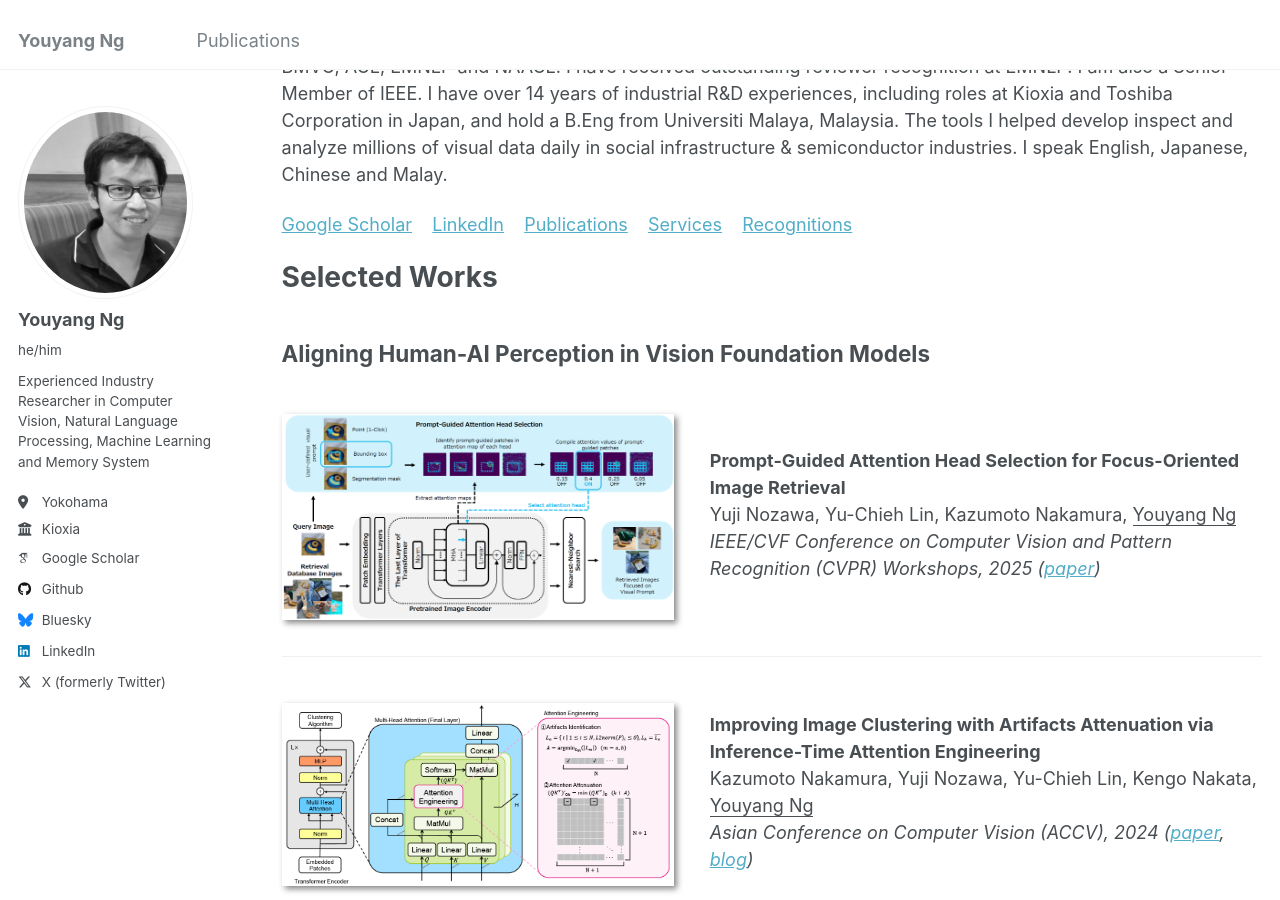
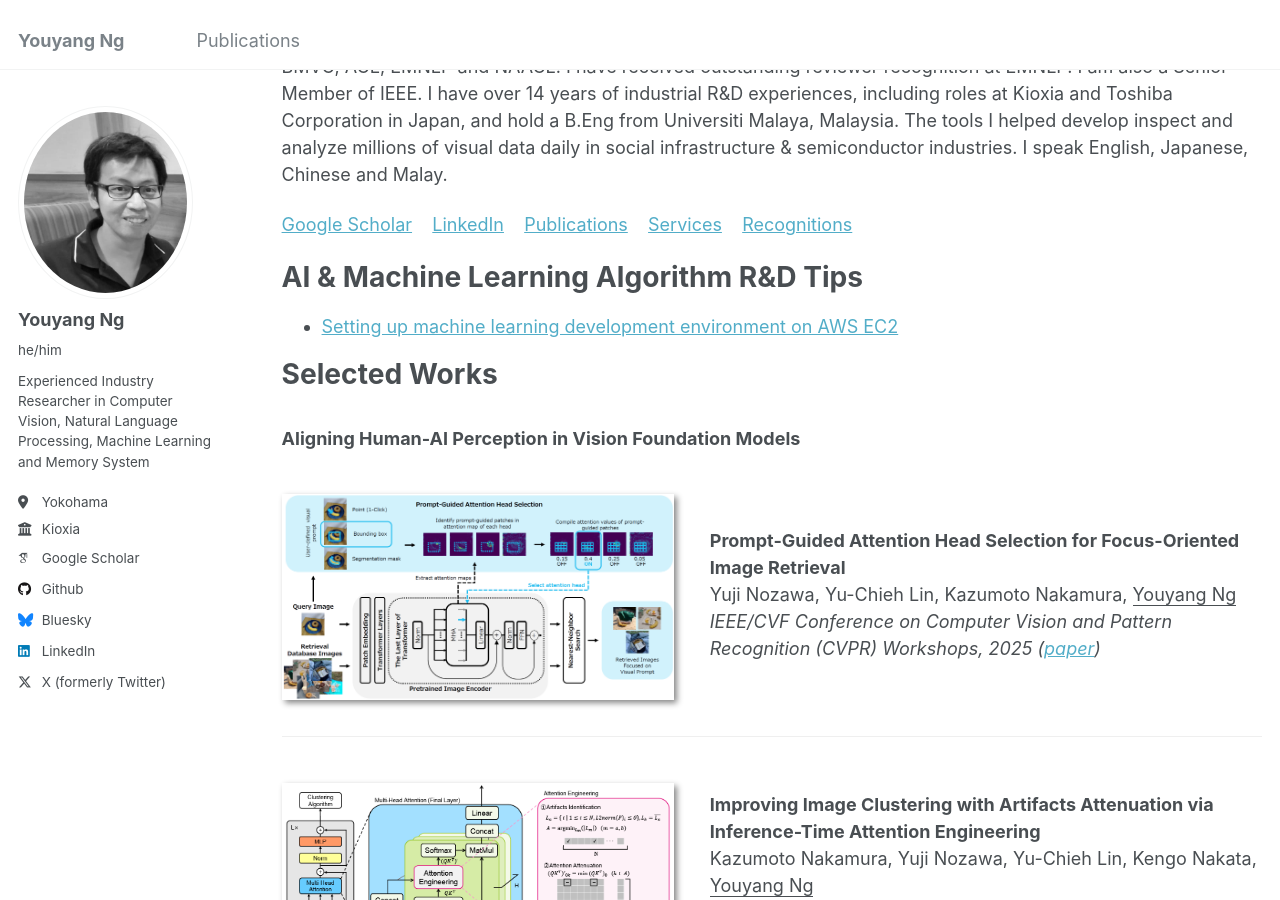
Before and after one commit to yy29/yy29.github.io, a Jekyll site: the page built from _pages/about.md, in a window 1280 px wide and 900 px high, scrolled down 312 px. Built offline with Jekyll 4.4.1, drawn with Linux system fonts in a browser that asks for light colours; some web fonts are replaced.

Commit message:
Update about.md

```diff
--- a/_pages/about.md
+++ b/_pages/about.md
@@ -14,9 +14,12 @@ I have co-authored over 40 patents and research articles, including publications
 
 [Google Scholar](https://scholar.google.com/citations?user=4BGLw_QAAAAJ) &nbsp;&nbsp; [LinkedIn](https://www.linkedin.com/in/youyang-ng-55a10ab9/) &nbsp;&nbsp; [Publications](publications.md) &nbsp;&nbsp; [Services](#services) &nbsp;&nbsp; [Recognitions](#recognitions)
 
-Selected Works
-======
-## Aligning Human-AI Perception in Vision Foundation Models
+# AI & Machine Learning Algorithm R&D Tips
+* [Setting up machine learning development environment on AWS EC2](https://github.com/yy29/aws-ec2-tips-llm-chat-ai)
+
+# Selected Works
+
+### Aligning Human-AI Perception in Vision Foundation Models
 <div class="paper-box"><div class="paper-box-image"><img src="../images/2025_phs.png" alt="sym" width="100%"></div>
 <div class="paper-box-text" markdown="1">
 
@@ -44,7 +47,7 @@ Ryoya Nara, Yu-Chieh Lin, Yuji Nozawa, <ins>Youyang Ng</ins>, Goh Itoh, Osamu To
 </div>
 </div>
 
-## Empowering Vision Models with Separable, Explainable & Editable Knowledge
+### Empowering Vision Models with Separable, Explainable & Editable Knowledge
 <div class="paper-box"><div class="paper-box-image"><img src="../images/2022_knn.png" alt="sym" width="100%"></div>
 <div class="paper-box-text" markdown="1">
 
@@ -63,7 +66,7 @@ Kengo Nakata, Daisuke Miyashita, <ins>Youyang Ng</ins>, Yasuto Hoshi, Jun Deguch
 </div>
 </div>
 
-## Augmenting Language Models with Memory
+### Augmenting Language Models with Memory
 <div class="paper-box"><div class="paper-box-image"><img src="../images/2023_ralle.png" alt="sym" width="100%"></div>
 <div class="paper-box-text" markdown="1">
 
@@ -82,7 +85,7 @@ Yasuto Hoshi, Daisuke Miyashita, <ins>Youyang Ng</ins>, Kento Tatsuno, Yasuhiro
 </div>
 </div>
 
-## Machine Learning with Synthetic Data
+### Machine Learning with Synthetic Data
 <div class="paper-box"><div class="paper-box-image"><img src="../images/coming_soon.png" alt="sym" width="100%"></div>
 <div class="paper-box-text" markdown="1">
 
@@ -94,8 +97,7 @@ Shuhei Iijima, Takuji Ohashi, Yu-Chieh Lin, <ins>Youyang Ng</ins>
 
 <a id="services"></a>
 
-Services
-======
+# Services
 * IEEE Senior Member
 * Reviewer, Association for Computational Linguistics Rolling Review (ACL ARR)
 * Reviewer, IEEE/CVF International Conference on Computer Vision (ICCV)
@@ -110,8 +112,7 @@ Services
 
 <a id="recognitions"></a>
 
-Recognitions
-======
+# Recognitions
 * Outstanding Reviewer Recognition, Conference on Empirical Methods in Natural Language Processing (EMNLP), 2024
 * Best Paper Award, International Symposium on Semiconductor Manufacturing (ISSM), 2024
 * Kioxia Corporate-level Performance Award, Kioxia Corporation, 2023
@@ -124,16 +125,14 @@ Recognitions
 
 <a id="experiences"></a>
 
-Work Experiences & Educations
-======
+# Work Experiences & Educations
 * Researcher & Team Leader, Kioxia Corporation, Japan, 2017-Current
 * Researcher & Machine Vision Engineer, Toshiba Corporation, Japan, 2010-2017
 * Degree of Bachelor of Engineering (Electrical), Universiti Malaya, Malaysia, 2006-2010
 
 <a id="interest"></a>
 
-Areas of Interest
-======
+# Areas of Interest
 * Machine Learning
 * Computer Vision
 * Natural Language Processing
```
